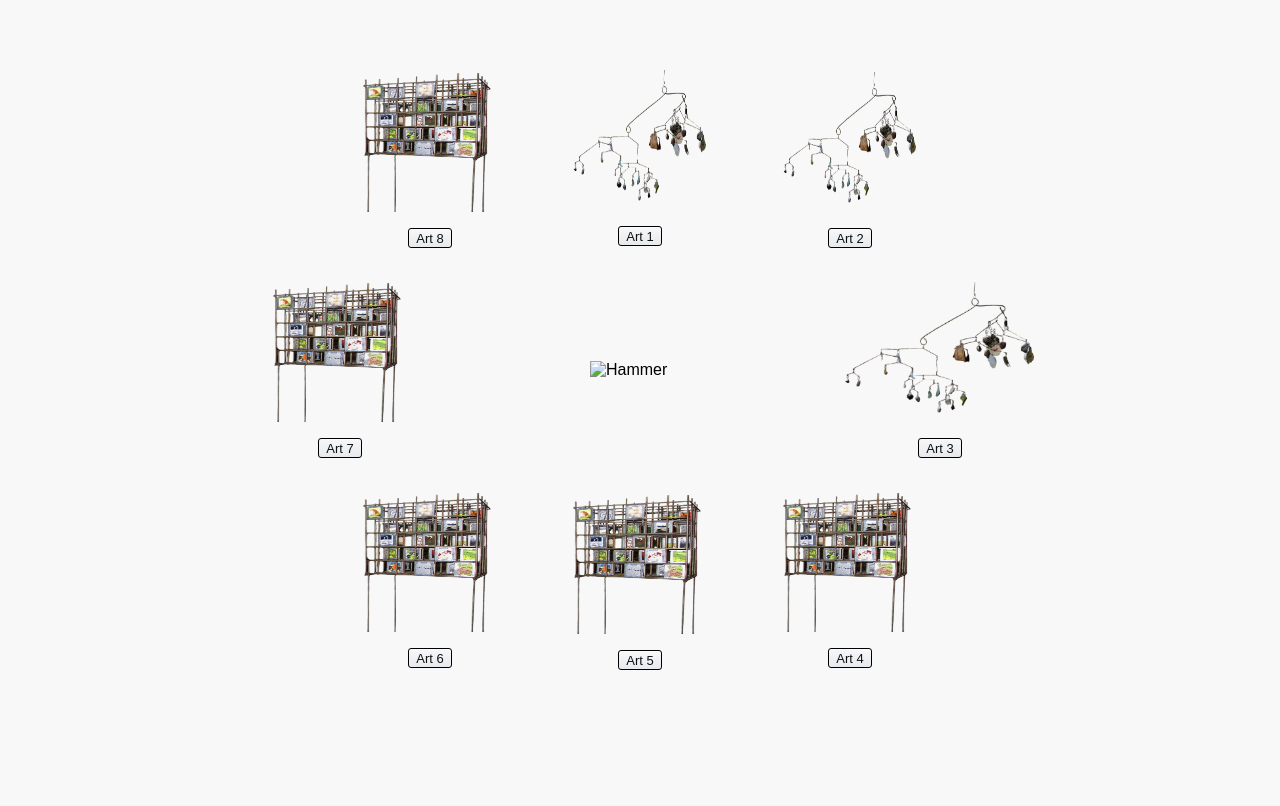
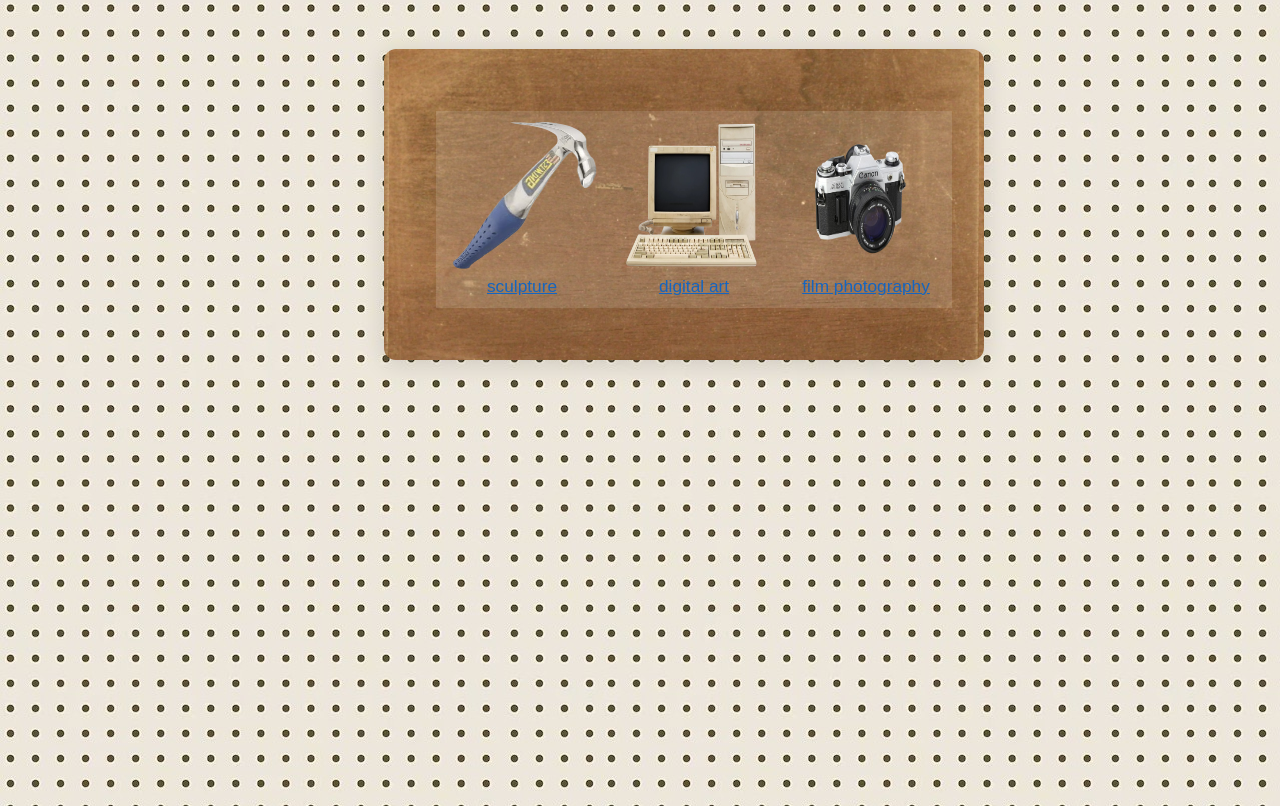
Before and after one commit to hcbryant9/kieras-website, a website: page public/index.html in a window 1280 px wide. Shown: the part 54-860 px from the top of the page. Before the commit the page ends 800 px from the top, so only its background shows below. Drawn offline with Linux system fonts and the light colour scheme; files that its build step writes are made by us from their sources.

Commit message:
changed index

```diff
--- a/public/index.html
+++ b/public/index.html
@@ -2,10 +2,164 @@
 <html lang="en">
 <head>
     <meta charset="UTF-8">
+    <meta http-equiv="X-UA-Compatible" content="IE=edge">
     <meta name="viewport" content="width=device-width, initial-scale=1.0">
+    <meta property="og:title" content="Kiera O'Harrow" />
+
+    <meta name="description" content="Kiera O'Harrow" />
+    <meta property="og:description" content="Kiera O'Harrow" />
+
+    <meta name="viewport" content="width=device-width, initial-scale=1">
+    <link rel="icon" href="assets/images//cache/cache_one_cover.png" type="image/png" />
+    <link rel="apple-touch-icon" href="assets/images//cache/cache_one_cover.png" type="image/png" />
+
     <title>Kiera O'Harrow</title>
-    <link rel="stylesheet" href="assets/styles.css">
+    <link rel="stylesheet" type="text/css" href="styles.css">
 </head>
+
+<style>
+    body{
+        background-image: url("./assets/images/peg-board-perforated-texture-background-material-with-round-holes-pattern-board-vector-illustration_503038-3340.jpg");
+    }
+    footer {
+            position: fixed;
+            bottom: 0;
+            width: 100%;
+            background-color: #ffffff;
+            color: white;
+            text-align: center;
+            padding: 10px;
+        }
+
+    .layout {
+      display: block;
+      min-height: 100vh;
+    }
+
+    table {
+        border-collapse: collapse;
+        /* border: 1px solid #000000; */
+        width: 100%; /* Make table fill the main div */
+        margin: 0 auto; /* Center table horizontally if smaller */
+    }
+    #table1 td {
+        /* border: 1px solid #000000; */
+        padding: 10px 0 0 0; /* Add padding to the top */
+        margin: 0; /* Remove margin */
+        text-align: center; /* Center content horizontally */
+    }
+    #table2 td{
+        /* border: 1px solid #000000; */
+        margin: 0; /* Remove margin */
+        text-align: center; /* Center content horizontally */
+    }
+
+   .item-box {
+        background-color: rgba(255, 253, 245, 0.126); /* eggshell with subtle transparency */
+        padding: 11px;
+        display: inline-block;
+        }
+   .main {
+      flex: 1;
+      padding: 20px;
+      background: transparent;
+      background-image: url('assets/images/wood2.jpg');
+      background-size: 110% auto;
+      background-repeat: repeat;
+      background-position: center center;
+      box-sizing: border-box;
+      border: 32px solid transparent;
+      border-radius: 12px;
+      margin-left: 30%;
+      margin-right: auto;
+      margin-top: 25px;
+      max-width: 600px;
+      box-shadow: 0 4px 24px 0 rgba(0,0,0,0.13);
+    }
+
+    #table1 img {
+        width: 150px !important;
+        height: 150px !important;
+        max-width: none !important;
+    }
+
+    .caption-link {
+      color: #1565c0;
+      text-decoration: underline;
+      cursor: pointer;
+      font-weight: 500;
+      font-size: 1.08em;
+    }
+    .caption-link:visited {
+      color: #0d47a1;
+    }
+    .caption-link:hover {
+      color: #1976d2;
+    }
+
+
+
+
+@media (max-width: 768px) {
+  .main {
+    margin-left: auto;
+    margin-right: auto;
+    width: 80%;
+    padding: 10px;
+
+    background: transparent;
+    background-image: url('assets/images/wood2.jpg');
+    background-size: 250% auto;
+    background-repeat: repeat;
+    background-position: center center;
+  }
+
+  table {
+    width: 100%;
+    display: block;
+  }
+
+  #table1 td,
+  #table2 td {
+    display: block;
+    width: 100%;
+    margin-bottom: 20px;
+  }
+
+  #table1 img,
+  #table2 img {
+    width: 100% !important;
+    height: auto !important;
+    max-width: 350px;
+    aspect-ratio: 1 / 1;
+  }
+
+  .caption-link {
+    display: block;
+    text-align: center;
+    margin-top: 10px;
+    font-size: 1em;
+  }
+
+  header {
+    display: flex;
+    flex-direction: column;
+    align-items: center;
+    text-align: center;
+  }
+
+  .header-right button {
+    display: inline-block;
+    margin: 5px;
+  }
+
+  footer {
+    font-size: 0.8em;
+  }
+}
+
+</style>
+
 <body>
     <header class="site-header">
         <div class="header-left">Kiera O'Harrow</div>
@@ -14,79 +168,38 @@
             <button class="index-btn" onclick="spinAndGo('contact.html')">Contact</button>
         </div>
     </header>
-</head>
-<body>
-        <div class="octagon-bg">
-            <div class="octagon-layout">
-        <img src="assets/images/home/distorted hammer.png" alt="Hammer" class="hammer center-hammer">
-        <!-- 8 nails in an octagon -->
-                <div class="oct-nail nail1">
-                    <div class="cover-nail-container" onclick="spinAndGo('art1.html', 180)">
-                    <img src="assets/images/cache/cache_one_cover.png" alt="Art 1" class="cover-img" width="140" height="140">
-                    </div>
-                    <button class="index-btn" onclick="spinAndGo('art1.html', 180)">Art 1</button>
+
+    <div class="layout">
+        <br>
+        <div class="main">
+        <table id="table1">
+            <td>
+                <div class="item-box">
+                    <img id="project-photo" src="assets/images/home-page/distorted hammer.png" width="300" height="200" alt="coding projects">
+                    <a class="caption-link" href="sculpture.html">sculpture</a>
+
                 </div>
-                <div class="oct-nail nail2">
-                    <div class="cover-nail-container" onclick="spinAndGo('art2.html', 225)">
-                    <img src="assets/images/cache/cache_one_cover.png" alt="Art 2" class="cover-img" width="140" height="140">
-                    </div>
-                    <button class="index-btn" onclick="spinAndGo('art2.html', 225)">Art 2</button>
+                </td>
+                <td>
+                <div class = "item-box">
+                    <img id="jpg-photo" src="assets/images/home-page/comp.png" width="1000" height="400" alt="photos">
+                    <a class="caption-link" href="YOUR_PAGE_HERE.html">digital art</a>
                 </div>
-                <div class="oct-nail nail3">
-                    <div class="cover-nail-container" onclick="spinAndGo('art3.html', 270)">
-                    <img src="assets/images/cache/cache_one_cover.png" alt="Art 3" class="cover-img" width="200" height="140">
-                    </div>
-                    <button class="index-btn" onclick="spinAndGo('art3.html', 270)">Art 3</button>
+                </td>
+                <td>
+                <div class="item-box">
+                    <img id="video-photo" src="assets/images/home-page/cam.png" width="400" height="450" alt="videos">
+                    <a class="caption-link" href="YOUR_PAGE_HERE.html">film photography</a>
+                </td>
                 </div>
-                <div class="oct-nail nail4">
-                    <div class="cover-nail-container" onclick="spinAndGo('art4.html', 315)">
-                    <img src="assets/images/cache/cache_two_cover.png" alt="Art 4" class="cover-img" width="140" height="140">
-                    </div>
-                    <button class="index-btn" onclick="spinAndGo('art4.html', 315)">Art 4</button>
-                </div>
-                <div class="oct-nail nail5">
-                    <div class="cover-nail-container" onclick="spinAndGo('art5.html', 360)">
-                    <img src="assets/images/cache/cache_two_cover.png" alt="Art 5" class="cover-img" width="140" height="140">
-                    </div>
-                    <button class="index-btn" onclick="spinAndGo('art5.html', 360)">Art 5</button>
-                </div>
-                <div class="oct-nail nail6">
-                    <div class="cover-nail-container" onclick="spinAndGo('art6.html', 405)">
-                    <img src="assets/images/cache/cache_two_cover.png" alt="Art 6" class="cover-img" width="140" height="140">
-                    </div>
-                    <button class="index-btn" onclick="spinAndGo('art6.html', 405)">Art 6</button>
-                </div>
-                <div class="oct-nail nail7">
-                    <div class="cover-nail-container" onclick="spinAndGo('art7.html', 450)">
-                    <img src="assets/images/cache/cache_two_cover.png" alt="Art 7" class="cover-img" width="140" height="140">
-                    </div>
-                    <button class="index-btn" onclick="spinAndGo('art7.html', 450)">Art 7</button>
-                </div>
-                <div class="oct-nail nail8">
-                    <div class="cover-nail-container" onclick="spinAndGo('art8.html', 495)">
-                    <img src="assets/images/cache/cache_two_cover.png" alt="Art 8" class="cover-img" width="140" height="140">
-                    </div>
-                    <button class="index-btn" onclick="spinAndGo('art8.html', 495)">Art 8</button>
-                </div>
-            </div>
+
+        </table>
         </div>
+        <br>
+        <br>
+
+
+    </div>
+
 </body>
-<script>
-function spinAndGo(url, angle) {
-    const hammer = document.querySelector('.hammer');
-    if (!hammer) {
-        window.location.href = url;
-        return;
-    }
-    hammer.style.transition = 'none';
-    hammer.style.transform = 'translate(-50%, -50%) rotate(0deg)';
-    // Force reflow to reset
-    void hammer.offsetWidth;
-    hammer.style.transition = 'transform 0.7s cubic-bezier(0.4, 2, 0.6, 1)';
-    hammer.style.transform = `translate(-50%, -50%) rotate(${angle || 360}deg)`;
-    setTimeout(() => {
-        window.location.href = url;
-    }, 700);
-}
-</script>
 </html>
```
Also changed, not shown: public/home.html (deleted, +0 -205 lines).
